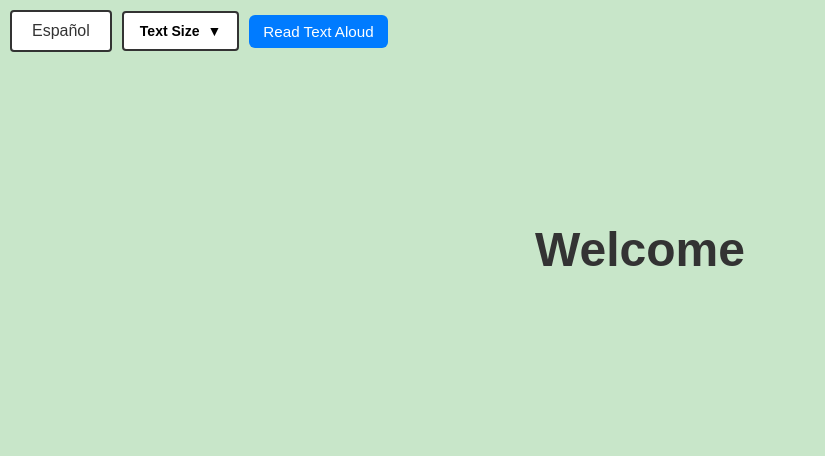
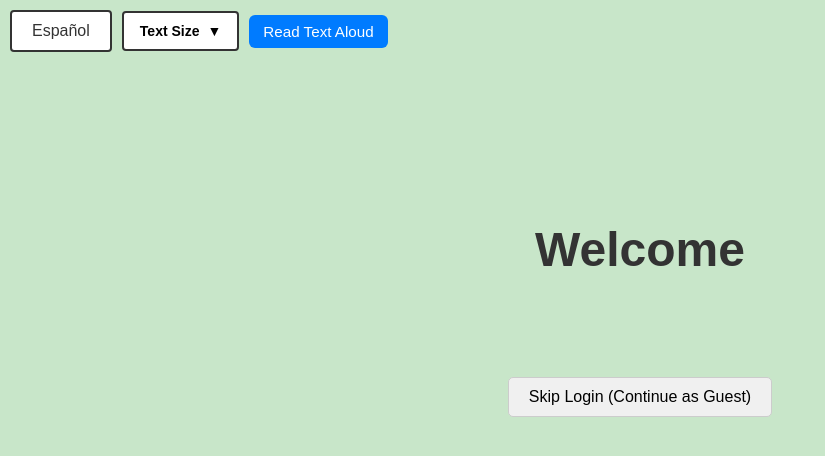
Before and after one commit to CSCE331-Fall2025-900-911/project3-gang44, a React app in the folder customerkiosk/frontend/: page / in a window 1280 px wide. Shown: the top 456 px of the page, without its empty margins (0-825 px from the left). Built offline with nearby package versions, Linux system fonts and the light colour scheme; no server answers; the HTML template or start-up script is replaced by a standard one.

Commit message:
changes weather and googleauth
adding guest login and weather drink order.

```diff
--- a/customerkiosk/frontend/src/App.jsx
+++ b/customerkiosk/frontend/src/App.jsx
@@ -1,4 +1,3 @@
-import Weather from './components/weather';
 import { BrowserRouter, Routes, Route } from "react-router-dom";
 import { AppProvider } from "./context/AppContext";
 import GoogleAuth from "./components/GoogleAuth";
--- a/customerkiosk/frontend/src/components/GoogleAuth.jsx
+++ b/customerkiosk/frontend/src/components/GoogleAuth.jsx
@@ -43,6 +43,16 @@ export default function GoogleAuth() {
     alert("Google login failed. Please try again.");
   };
 
+  const handleSkipLogin = () => {
+    // Set a guest user and navigate to menu
+    setUser({
+      email: 'guest@example.com',
+      name: 'Guest User',
+      picture: null
+    });
+    navigate("/menu");
+  };
+
   return (
     <GoogleOAuthProvider clientId={import.meta.env.VITE_GOOGLE_CLIENT_ID}>
       <div className="auth-container">
@@ -52,6 +62,20 @@ export default function GoogleAuth() {
           onError={handleError}
           size="large"
         />
+        <button
+          onClick={handleSkipLogin}
+          style={{
+            marginTop: '20px',
+            padding: '10px 20px',
+            fontSize: '16px',
+            cursor: 'pointer',
+            backgroundColor: '#f0f0f0',
+            border: '1px solid #ccc',
+            borderRadius: '5px'
+          }}
+        >
+          Skip Login (Continue as Guest)
+        </button>
       </div>
     </GoogleOAuthProvider>
   );
--- a/customerkiosk/frontend/src/pages/CartPage.jsx
+++ b/customerkiosk/frontend/src/pages/CartPage.jsx
@@ -1,13 +1,14 @@
 import { useNavigate } from 'react-router-dom';
 import { useTranslation } from 'react-i18next';
 import { useApp } from '../context/AppContext';
-import { useWeatherRecommendation } from '../components/weather';
+import { useWeather, getDrinkRecommendation } from '../components/weather';
 
 export default function CartPage() {
   const navigate = useNavigate();
   const { t: i18nT } = useTranslation();
   const { cart, removeFromCart, cartTotal, clearCart, user, t } = useApp();
-  const { recommendation, loading } = useWeatherRecommendation();
+  const { weather, loading } = useWeather();
+  const recommendation = weather ? getDrinkRecommendation(weather.temperature, weather.weatherCode) : null;
 
   const handlePlaceOrder = async () => {
     try {
@@ -55,10 +56,10 @@ export default function CartPage() {
             border: '2px solid #333'
           }}>
             <div style={{ fontSize: '40px', marginBottom: '10px' }}>{recommendation.emoji}</div>
-            <h3 style={{ fontSize: '20px', marginBottom: '10px', color: '#333' }}>
-              Try: {t(recommendation.drink)}
-            </h3>
-            <p style={{ fontSize: '14px', color: '#666' }}>{recommendation.reason}</p>
+              <h3 style={{ fontSize: '20px', marginBottom: '10px', color: '#333' }}>
+                Try: {t(recommendation.name)}
+              </h3>
+              <p style={{ fontSize: '14px', color: '#666' }}>{recommendation.reason}</p>
           </div>
         )}
         <button onClick={() => navigate('/menu')}>{i18nT('backToMenu')}</button>
@@ -93,7 +94,7 @@ export default function CartPage() {
             <div style={{ fontSize: '50px' }}>{recommendation.emoji}</div>
             <div>
               <h3 style={{ fontSize: '20px', fontWeight: 'bold', marginBottom: '5px' }}>
-                Try this: {t(recommendation.drink)}
+                Try this: {t(recommendation.name)}
               </h3>
               <p style={{ fontSize: '14px', color: '#e3f2fd' }}>{recommendation.reason}</p>
             </div>
--- a/customerkiosk/frontend/src/pages/MenuPage.jsx
+++ b/customerkiosk/frontend/src/pages/MenuPage.jsx
@@ -2,6 +2,7 @@ import { useState, useEffect } from "react";
 import { useNavigate } from "react-router-dom";
 import { useTranslation } from "react-i18next";
 import { useApp } from "../context/AppContext";
+import { WeatherWidget } from "../components/weather";
 
 export default function MenuPage() {
   const [drinks, setDrinks] = useState([]);
@@ -10,6 +11,10 @@ export default function MenuPage() {
   const navigate = useNavigate();
   const { t: i18nT } = useTranslation(); // For UI labels from i18n
   const { cart, t, isTranslating } = useApp(); // For API translations of database items
+
+  const handleWeatherDrinkClick = (productId) => {
+    navigate(`/customize/${productId}`);
+  };
 
   useEffect(() => {
     const apiUrl = import.meta.env.VITE_API_URL;
@@ -79,7 +84,11 @@ export default function MenuPage() {
 
   return (
     <div className="menu-page">
-      <div className="menu-header">
+      <div style={{ display: 'flex', justifyContent: 'space-between', alignItems: 'flex-start', marginBottom: '20px' }}>
+        <div style={{ flex: '0 0 auto' }}>
+          <WeatherWidget drinks={drinks} onDrinkClick={handleWeatherDrinkClick} />
+        </div>
+        <div className="menu-header" style={{ flex: '1', textAlign: 'center' }}>
           <h1>{i18nT("menu")}</h1>
           <div className="mode-buttons">
             <button
@@ -95,6 +104,8 @@ export default function MenuPage() {
               {i18nT("Manager Mode")}
             </button>
           </div>
+        </div>
+        <div style={{ flex: '0 0 auto', width: '200px' }}></div>
       </div>
 
       {/* Category tabs */}
```
Lines whose indentation alone changed are shown as unchanged.
